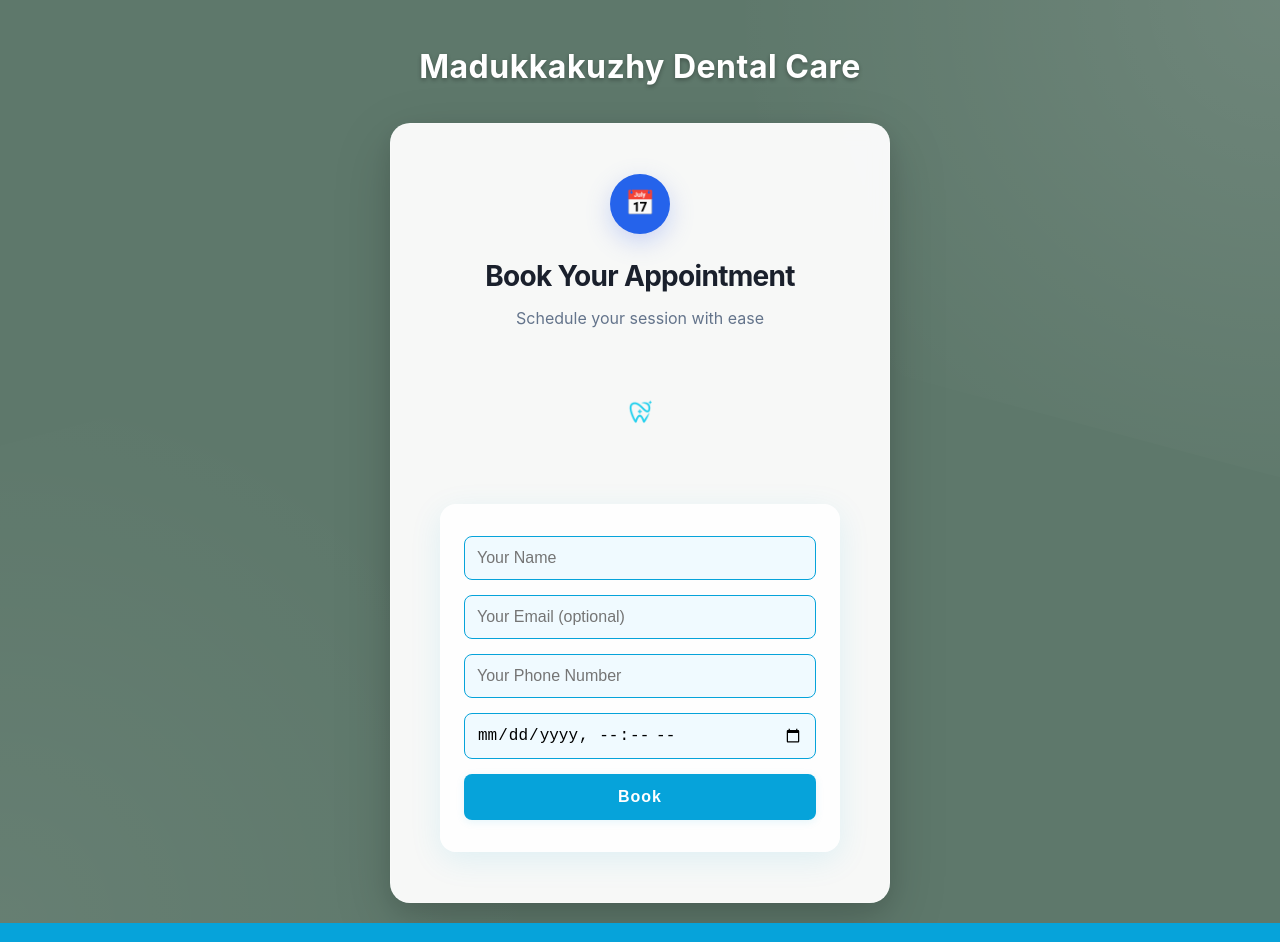
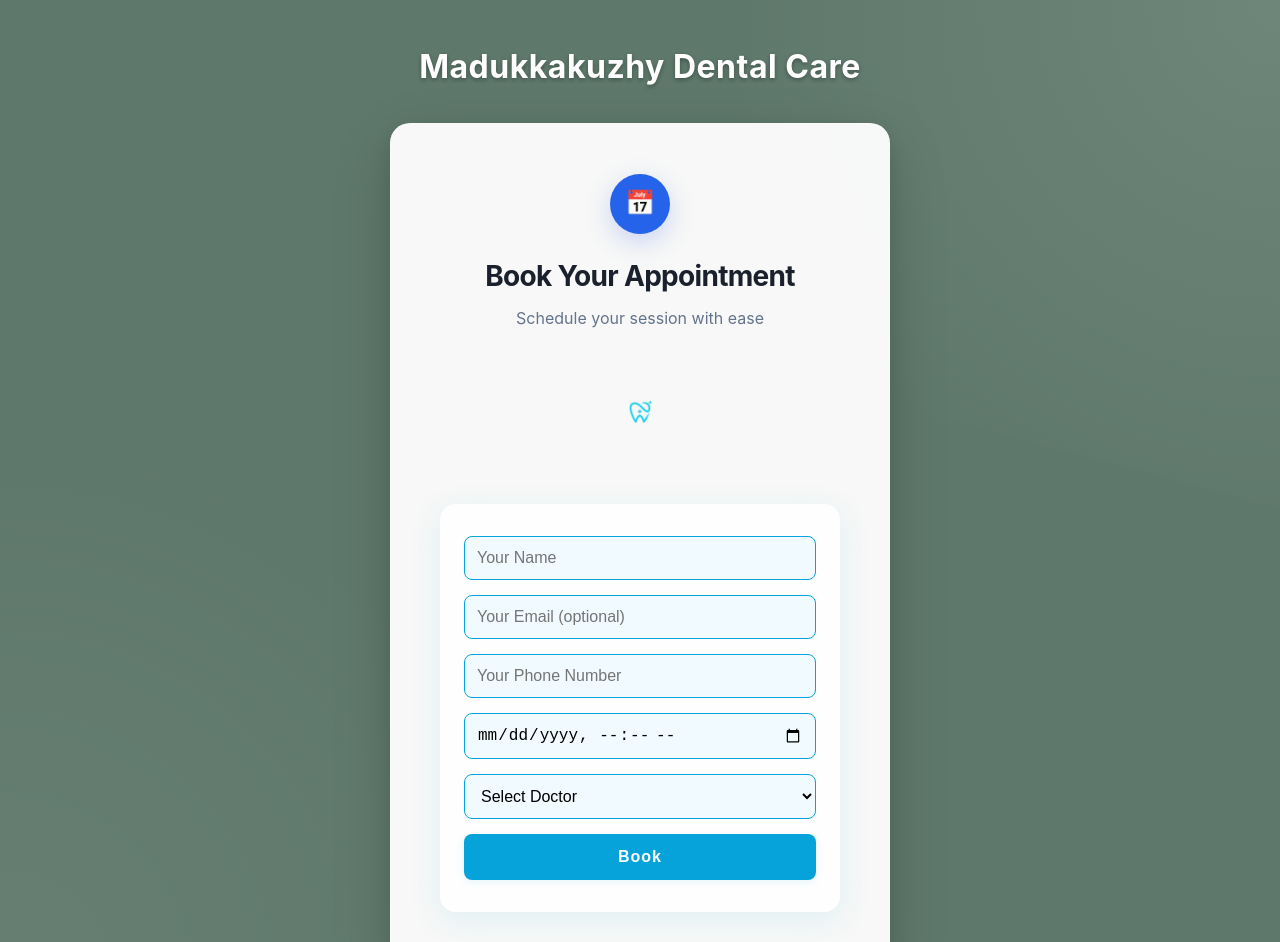
Before and after one commit to anto117/client-1-, a React (Create React App) app in the folder frontend/: page / in a window 1280 px wide. Shown: the top 942 px of the page. Built offline with nearby package versions, Linux system fonts and the light colour scheme; no server answers.

Commit message:
Add doctor selection to UserForm

```diff
--- a/frontend/src/UserForm.js
+++ b/frontend/src/UserForm.js
@@ -4,7 +4,6 @@ import confetti from 'canvas-confetti';
 import { motion } from 'framer-motion';
 import { io } from 'socket.io-client';
 
-// ✅ Local backend URL from .env
 const SOCKET_URL = process.env.REACT_APP_API;
 
 function UserForm() {
@@ -13,6 +12,7 @@ function UserForm() {
     email: '',
     phone: '',
     datetime: '',
+    doctor: '', // ✅ Added doctor field
   });
 
   const [message, setMessage] = useState('');
@@ -135,9 +135,7 @@ function UserForm() {
             }
             required={field !== 'email'}
             style={inputStyle}
-            whileFocus={{
-              scale: 1.02,
-            }}
+            whileFocus={{ scale: 1.02 }}
             initial={{ opacity: 0, y: 20 }}
             animate={{ opacity: 1, y: 0 }}
             transition={{
@@ -149,6 +147,30 @@ function UserForm() {
             }}
           />
         ))}
+
+        {/* ✅ Doctor Dropdown */}
+        <motion.select
+          name="doctor"
+          value={form.doctor}
+          onChange={handleChange}
+          required
+          style={inputStyle}
+          whileFocus={{ scale: 1.02 }}
+          initial={{ opacity: 0, y: 20 }}
+          animate={{ opacity: 1, y: 0 }}
+          transition={{
+            delay: 0.5,
+            duration: 0.5,
+            type: 'spring',
+            stiffness: 300,
+            damping: 20,
+          }}
+        >
+          <option value="">Select Doctor</option>
+          <option value="Dr. John">Dr. John</option>
+          <option value="Dr. Maria">Dr. Maria</option>
+          <option value="Dr. Arjun">Dr. Arjun</option>
+        </motion.select>
 
         <motion.button
           type="submit"
```
